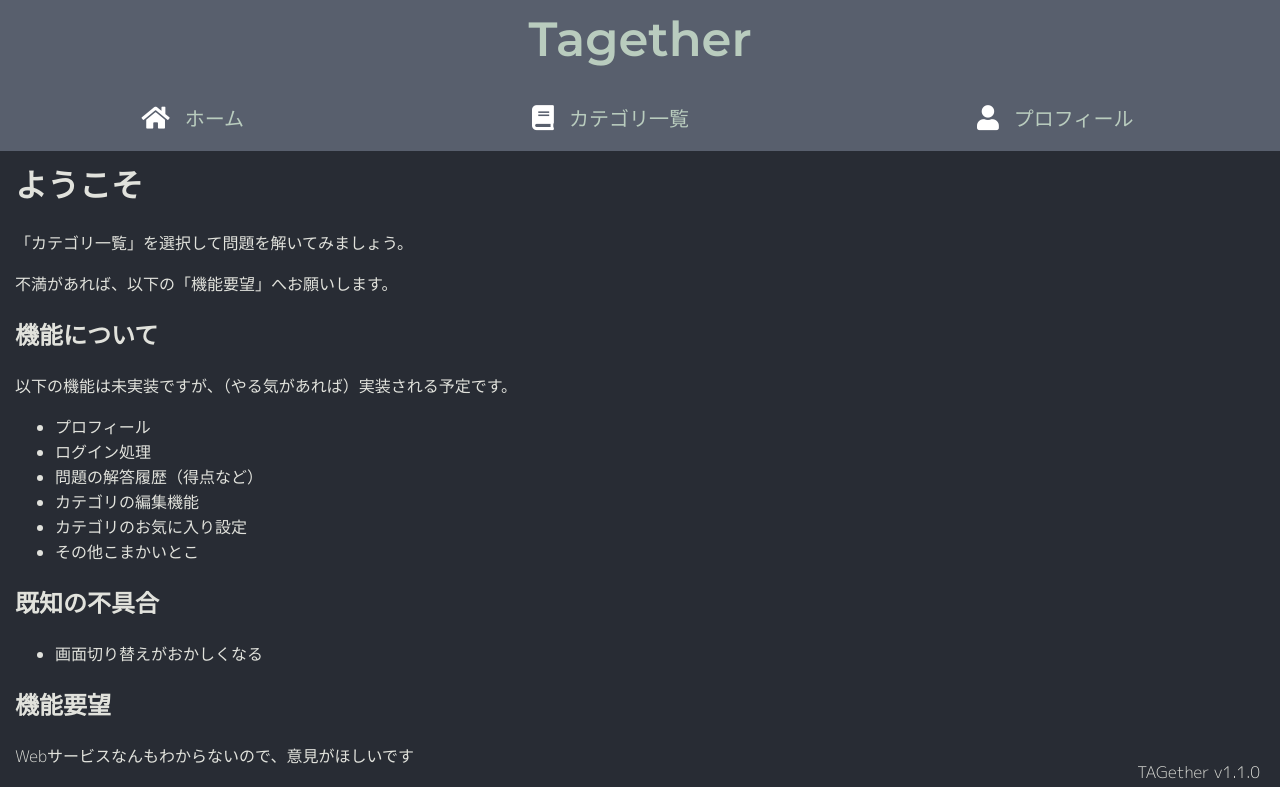
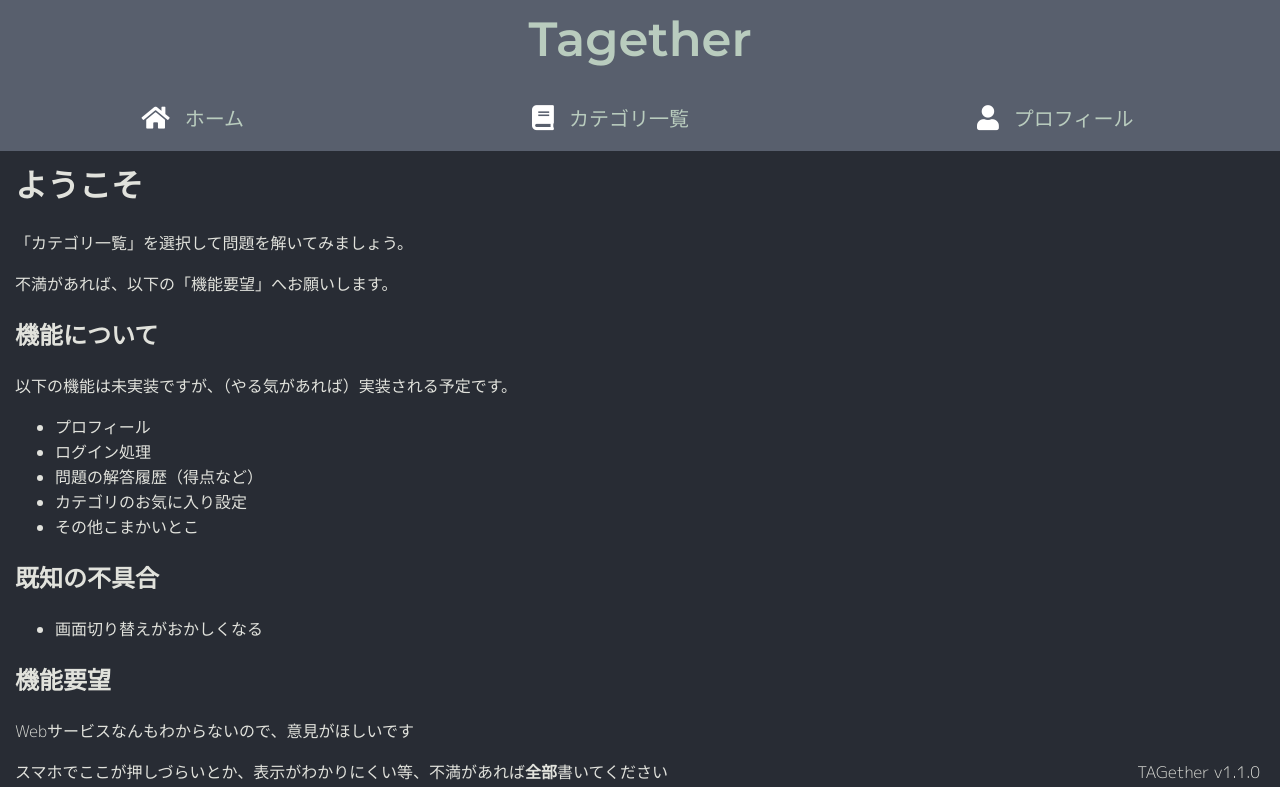
Before and after one commit to watasuke102/TAGether, a Next.js app: page / in a window 1280 px wide. Shown: the top 787 px of the page. Built offline with nearby package versions, Linux system fonts and the light colour scheme.

Commit message:
update: indexの機能追加予定についての部分を編集 カテゴリ編集機能はもう作った

```diff
--- a/src/pages/index.tsx
+++ b/src/pages/index.tsx
@@ -50,7 +50,6 @@ export default function index() {
         <li>プロフィール</li>
         <li>ログイン処理</li>
         <li>問題の解答履歴（得点など）</li>
-        <li>カテゴリの編集機能</li>
         <li>カテゴリのお気に入り設定</li>
         <li>その他こまかいとこ</li>
       </ul>
```
